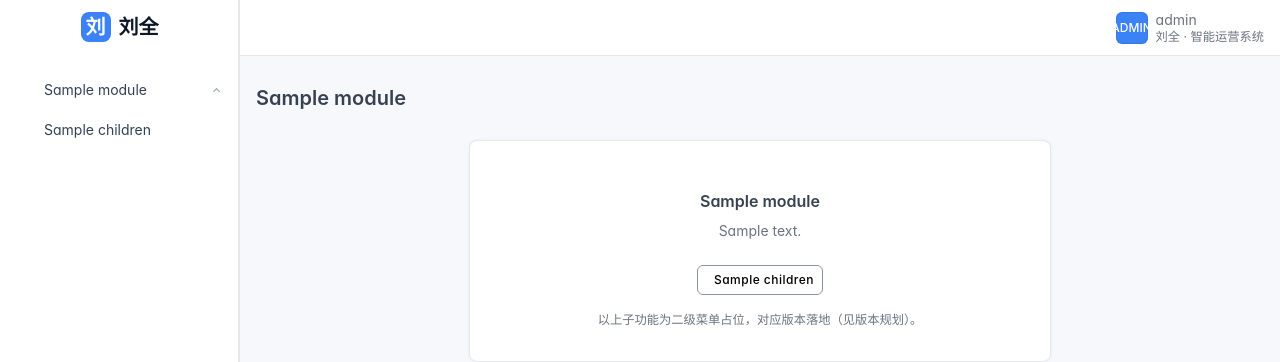
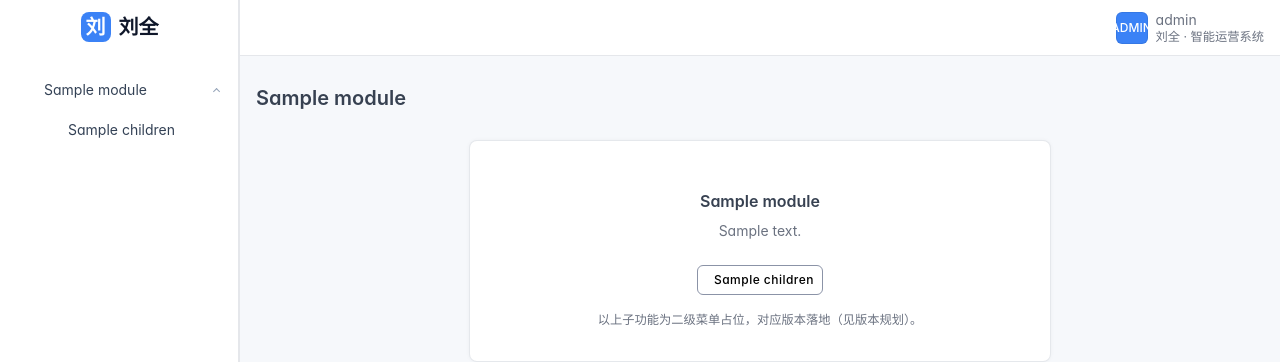
Before and after one commit to winhous/liuquan, a FastAPI app: template web/templates/module.html in a window 1280 px wide, after a click that opens the changed part. Shown: the top 362 px of the page. Run offline with FastAPI, Linux system fonts and the light colour scheme; the template is opened without the code that fills it: most values are stand-ins (such as "Sample title", 1, 10 or a date in 2020); parts of the project's set-up code (start-up, migrations or seed data) failed here and were passed over; some libraries are stand-ins or nearby versions.

Commit message:
fix(v0.4): 复核反馈——二级菜单缩进真修复：根因 Tabler .navbar-collapse .navbar-nav .nav-link padding 简写特异性更高（实测 16px 覆盖了我的规则）；改 padding-left 2.5rem !important，Playwright 实测一级 16px/二级 40px 缩进 24px 生效

```diff
--- a/web/static/app.css
+++ b/web/static/app.css
@@ -172,8 +172,10 @@ a.badge.bg-primary-subtle:hover, a.badge.text-primary.bg-primary-subtle:hover {
 }
 /* 分组下叶子菜单：缩进体现层级（与分组标题、与一级菜单都区分） */
 .navbar-vertical .nav-sm .nav-item .nav-link {
-  padding-left: 2rem;                /* 复核反馈：二级菜单明显缩进（相对一级菜单
-    文字起点再右移 ~0.6rem，层次清晰；分组下叶子同享） */
+  /* 复核反馈：二级菜单明显缩进——Tabler 默认 .navbar-collapse .navbar-nav
+     .nav-link 的 padding 简写（16px）特异性更高，实测覆盖不了；加 !important
+     强制，值 2.5rem(40px) 相对一级(16px) 右移 24px，层次清晰 */
+  padding-left: 2.5rem !important;
 }
 
 /* 5) 导航悬浮高亮（v0.4 复核反馈：导航所有内容——现在与将来的统一 hover 高亮；
```
